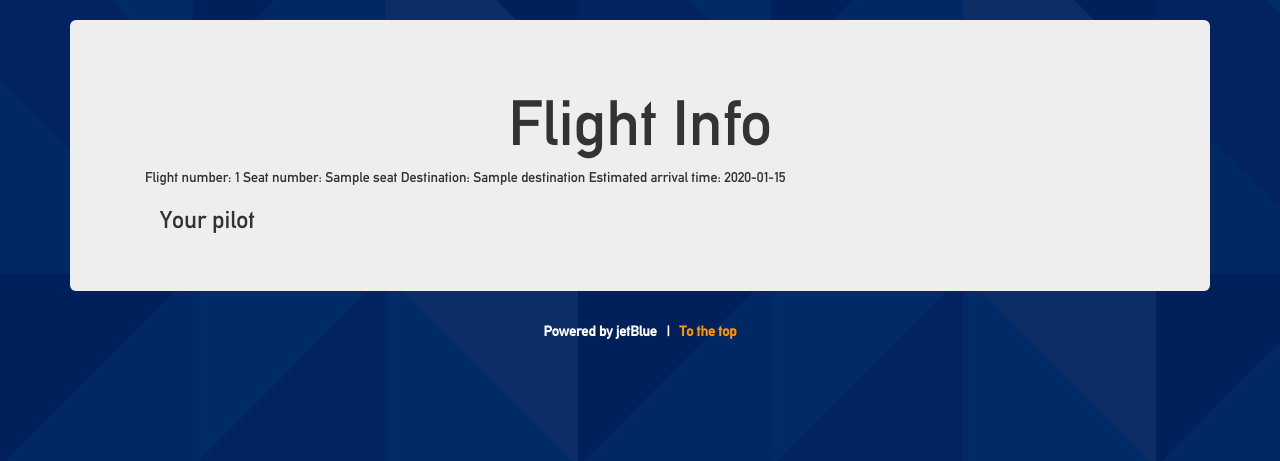
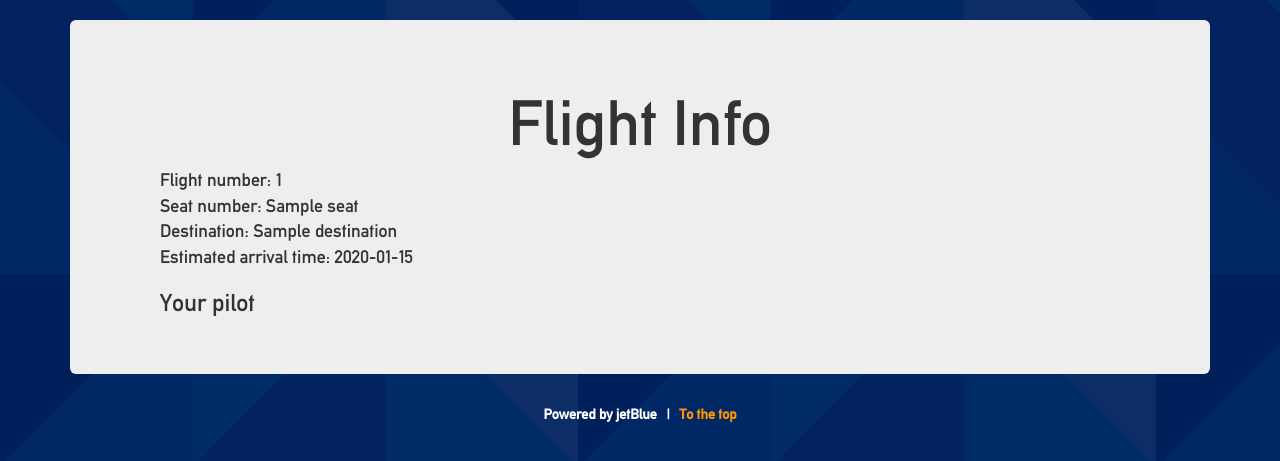
Before and after one commit to eaculb/hack_it_together_2019, a Flask app: template templates/flight.html in a window 1280 px wide. Shown: the part 111-572 px from the top of the page. Run offline with Flask 2, Linux system fonts and the light colour scheme; the template is opened without the code that fills it: most values are stand-ins (such as "Sample title", 1, 10 or a date in 2020); some libraries are stand-ins or nearby versions.

Commit message:
style updates for flight info page

```diff
--- a/static/css/stylesheet.css
+++ b/static/css/stylesheet.css
@@ -102,7 +102,7 @@ h1 {
 	font-family: din, sans-serif;
 }
 
-.team-photos {
+.team-photos, .pilot-photo {
 	float: left;
 	height : 242px;
 	width : 242px;
@@ -229,3 +229,17 @@ label {
 	padding-left: 7px;
 	padding-right: 7px;
 }
+
+.pilot-details ul {
+	display: grid;
+	font-size: 18px;
+}
+
+.flight-info span {
+	display: block;
+	font-size: 18px;
+}
+
+.flight-details {
+	padding-left: 15px;
+}
```
